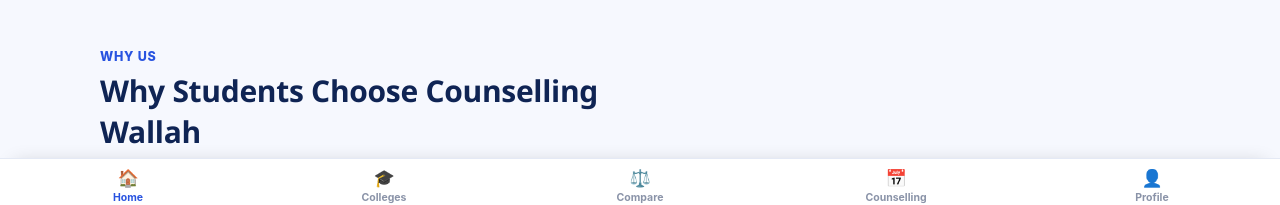
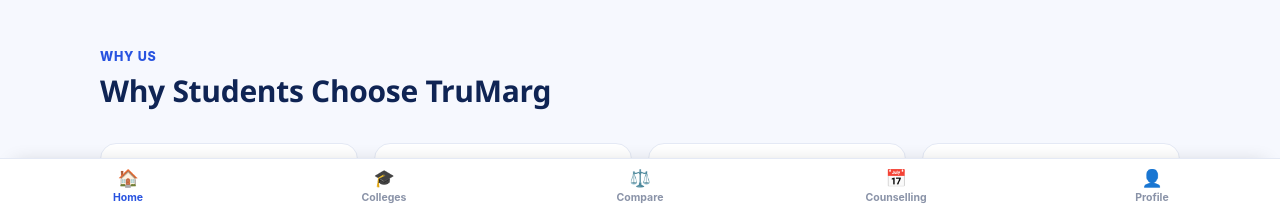
Before and after one commit to amarnath-labs/counselling-wallah, a React (Vite) app in the folder frontend/: page / in a window 1280 px wide. Shown: the part 588-793 px from the top of the page. Built offline with nearby package versions, Linux system fonts and the light colour scheme; no server answers.

Commit message:
chore: update homepage TruMarg branding

```diff
--- a/frontend/src/pages/Home.jsx
+++ b/frontend/src/pages/Home.jsx
@@ -500,8 +500,7 @@
             </div>
 
             <h2>
-              Why Students Choose Counselling
-              Wallah
+              Why Students Choose TruMarg
             </h2>
 
           </div>
```
